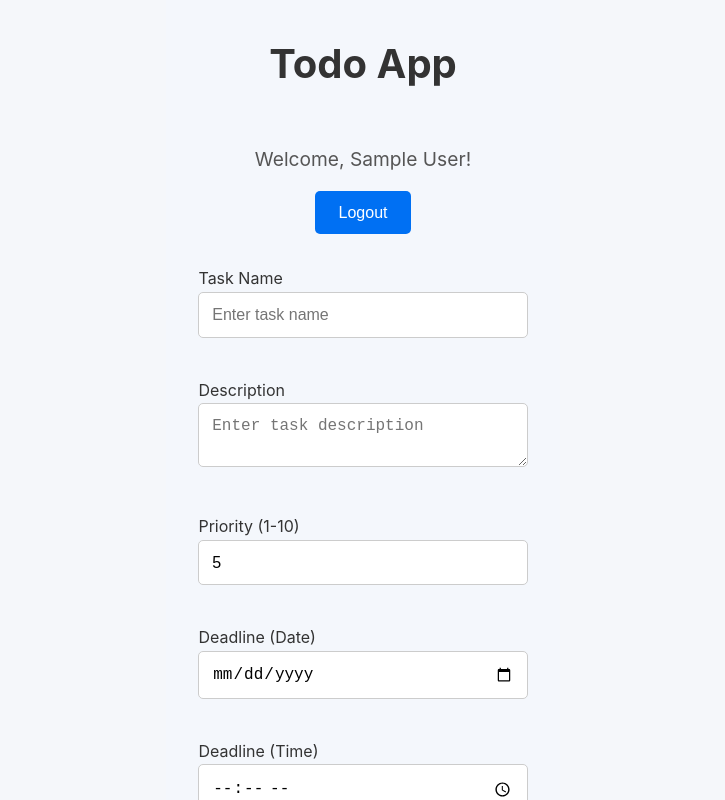
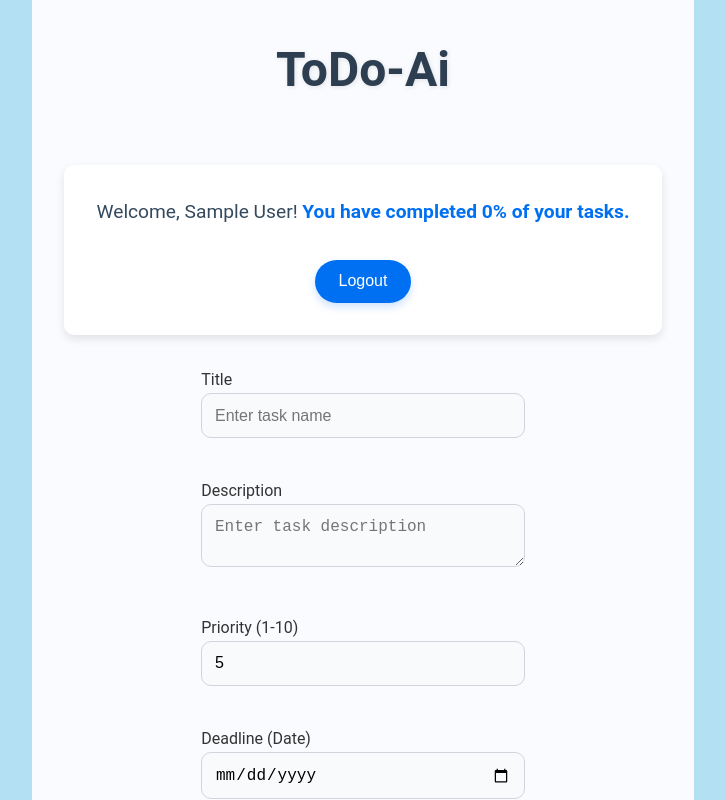
Before and after one commit to Amaze09/todo-frontend, a Next.js app: page / in a window 1280 px wide. Shown: the top 800 px of the page, without its empty margins (277-1002 px from the left). Built offline with nearby package versions, Linux system fonts and the light colour scheme; no server answers; sample sign-in values are in the browser's storage.

Commit message:
api integration

```diff
--- a/src/components/TaskForm.tsx
+++ b/src/components/TaskForm.tsx
@@ -1,88 +1,107 @@
-import { useState, useEffect } from 'react'
+import { useState, useEffect } from 'react';
 import React from 'react';
-import { Task } from '../types/task'
+import { Task } from '../types/task';
 
 interface TaskFormProps {
-  task?: Task
-  onSubmit: (task: Task) => void
+  task?: Task;
+  onSubmit: (task: Task) => void;
 }
 
 const TaskForm = ({ task, onSubmit }: TaskFormProps) => {
-  const [title, setTitle] = useState(task?.title || '')
-  const [description, setDescription] = useState(task?.description || '')
-  const [priority, setPriority] = useState(task?.priority || 5)
-  const [date, setDate] = useState(task?.deadline ? task.deadline.split('T')[0] : '')
-  const [time, setTime] = useState(task?.deadline ? task.deadline.split('T')[1]?.slice(0, 5) : '')
-  const [error, setError] = useState<string | null>(null)
+  const [title, setTitle] = useState(task?.title || '');
+  const [description, setDescription] = useState(task?.description || '');
+  const [priority, setPriority] = useState(task?.priority || 5);
+  const [date, setDate] = useState(task?.deadline ? task.deadline.split('T')[0] : '');
+  const [time, setTime] = useState(
+    task?.deadline
+      ? new Date(task.deadline).toLocaleTimeString('en-US', {
+          hour: '2-digit',
+          minute: '2-digit',
+          hour12: false,
+        })
+      : ''
+  );
+  const [error, setError] = useState<string | null>(null);
 
   useEffect(() => {
     if (task) {
-      setTitle(task.title)
-      setDescription(task.description)
-      setPriority(task.priority)
+      setTitle(task.title);
+      setDescription(task.description);
+      setPriority(task.priority);
+
       if (task.deadline) {
-        setDate(task.deadline.split('T')[0])
-        setTime(task.deadline.split('T')[1]?.slice(0, 5))
+        const deadlineDate = new Date(task.deadline);
+        setDate(deadlineDate.toISOString().split('T')[0]); // Local date
+        setTime(
+          deadlineDate.toLocaleTimeString('en-US', {
+            hour: '2-digit',
+            minute: '2-digit',
+            hour12: false,
+          })
+        ); // Local time
       }
     }
-  }, [task])
+  }, [task]);
 
   const handleSubmit = (e: React.FormEvent) => {
-    e.preventDefault()
+    e.preventDefault();
 
     // Validation for required fields
     if (!title.trim()) {
-      setError('Task Name is required.')
-      return
+      setError('Task Name is required.');
+      return;
     }
     if (!description.trim()) {
-      setError('Description is required.')
-      return
+      setError('Description is required.');
+      return;
     }
     if (!priority || priority < 1 || priority > 10) {
-      setError('Priority must be a number between 1 and 10.')
-      return
+      setError('Priority must be a number between 1 and 10.');
+      return;
     }
     if (!date || !time) {
-      setError('Deadline (date and time) is required.')
-      return
+      setError('Deadline (date and time) is required.');
+      return;
     }
 
-    // Combine date and time into ISO string
-    const deadline = new Date(`${date}T${time}`).toISOString()
+    // Combine date and time as local time
+    const [hours, minutes] = time.split(':').map(Number);
+    const localDeadline = new Date(date); // Start with the date
+    localDeadline.setHours(hours, minutes); // Set hours and minutes as local time
 
     // Submit the form if all fields are valid
     onSubmit({
+      id: task?.id,
       title: title.trim(),
       description: description.trim(),
       priority,
-      deadline,
-      completed: false,
-    })
+      deadline: localDeadline.toISOString(), // Convert to ISO string for backend
+      completed: task?.completed || false,
+    });
 
     // Reset the form
-    setTitle('')
-    setDescription('')
-    setPriority(5)
-    setDate('')
-    setTime('')
-    setError(null)
-  }
+    setTitle('');
+    setDescription('');
+    setPriority(5);
+    setDate('');
+    setTime('');
+    setError(null);
+  };
 
   return (
     <form onSubmit={handleSubmit} className="task-form">
       {error && <p className="form-error">{error}</p>}
 
       <label className="form-label">
-        Task Name
+        Title
         <input
           type="text"
           className="form-input"
           placeholder="Enter task name"
           value={title}
           onChange={(e) => {
-            setTitle(e.target.value)
-            setError(null) // Clear error when the user types
+            setTitle(e.target.value);
+            setError(null); // Clear error when the user types
           }}
         />
       </label>
@@ -94,8 +113,8 @@ const TaskForm = ({ task, onSubmit }: TaskFormProps) => {
           placeholder="Enter task description"
           value={description}
           onChange={(e) => {
-            setDescription(e.target.value)
-            setError(null) // Clear error when the user types
+            setDescription(e.target.value);
+            setError(null); // Clear error when the user types
           }}
         />
       </label>
@@ -109,8 +128,8 @@ const TaskForm = ({ task, onSubmit }: TaskFormProps) => {
           max="10"
           value={priority}
           onChange={(e) => {
-            setPriority(Number(e.target.value))
-            setError(null) // Clear error when the user types
+            setPriority(Number(e.target.value));
+            setError(null); // Clear error when the user types
           }}
         />
       </label>
@@ -122,8 +141,8 @@ const TaskForm = ({ task, onSubmit }: TaskFormProps) => {
           className="form-input"
           value={date}
           onChange={(e) => {
-            setDate(e.target.value)
-            setError(null) // Clear error when the user selects a date
+            setDate(e.target.value);
+            setError(null); // Clear error when the user selects a date
           }}
         />
       </label>
@@ -135,8 +154,8 @@ const TaskForm = ({ task, onSubmit }: TaskFormProps) => {
           className="form-input"
           value={time}
           onChange={(e) => {
-            setTime(e.target.value)
-            setError(null) // Clear error when the user selects a time
+            setTime(e.target.value);
+            setError(null); // Clear error when the user selects a time
           }}
         />
       </label>
@@ -145,7 +164,7 @@ const TaskForm = ({ task, onSubmit }: TaskFormProps) => {
         {task ? 'Update Task' : 'Add Task'}
       </button>
     </form>
-  )
-}
+  );
+};
 
-export default TaskForm
+export default TaskForm;
--- a/src/pages/index.tsx
+++ b/src/pages/index.tsx
@@ -42,8 +42,8 @@ const Home = () => {
 
   const editTask = async (updatedTask: Task) => {
     try {
-      const response = await fetch(`http://localhost:8080/api/tasks/${updatedTask.id}`, {
-        method: 'PUT',
+      const response = await fetch('http://localhost:8080/api/updateTask', {
+        method: 'POST',
         headers: {
           'Content-Type': 'application/json',
         },
@@ -61,7 +61,7 @@ const Home = () => {
 
   const deleteTask = async (taskId: string) => {
     try {
-      await fetch(`http://localhost:8080/api/tasks/${taskId}`, {
+      await fetch(`http://localhost:8080/api/deleteTask/${taskId}`, {
         method: 'DELETE',
       })
       setTasks((prevTasks) => prevTasks.filter((task) => task.id !== taskId))
@@ -72,8 +72,8 @@ const Home = () => {
 
   const completeTask = async (taskId: string) => {
     try {
-      const response = await fetch(`http://localhost:8080/api/tasks/complete/${taskId}`, {
-        method: 'PUT',
+      const response = await fetch(`http://localhost:8080/api/setComplete/${taskId}`, {
+        method: 'POST',
       })
       const completedTask = await response.json()
       setTasks((prevTasks) =>
@@ -88,6 +88,12 @@ const Home = () => {
     signOut({ callbackUrl: '/login' }) // Redirect to the login page after logout
   }
 
+  const calculateCompletionPercentage = () => {
+    const totalTasks = tasks.length
+    const completedTasks = tasks.filter((task) => task.completed).length
+    return totalTasks > 0 ? Math.round((completedTasks / totalTasks) * 100) : 0
+  }
+
   useEffect(() => {
     if (session) {
       fetchTasks()
@@ -96,11 +102,16 @@ const Home = () => {
 
   return (
     <div className={styles.container}>
-      <h1 className={styles.title}>Todo App</h1>
+      <h1 className={styles.title}>ToDo-Ai</h1>
 
       {session ? (
         <div className={styles.sessionInfo}>
-          <p className={styles.welcome}>Welcome, {session.user?.name}!</p>
+          <p className={styles.welcome}>
+            Welcome, {session.user?.name}!{' '}
+            <span className={styles.stats}>
+              You have completed {calculateCompletionPercentage()}% of your tasks.
+            </span>
+          </p>
           <button className={styles.logoutButton} onClick={handleLogout}>
             Logout
           </button>
--- a/src/pages/login.tsx
+++ b/src/pages/login.tsx
@@ -33,7 +33,7 @@ const LoginPage = () => {
 
   return (
     <div className={styles.container}>
-      <h1 className={styles.title}>Login</h1>
+      <h1 className={styles.title}>ToDo-Ai</h1>
       <form onSubmit={handleSubmit(onSubmit)} className={styles.form}>
         <input
           className={styles.inputField}
--- a/src/styles/Home.module.css
+++ b/src/styles/Home.module.css
@@ -1,18 +1,23 @@
 /* src/styles/Home.module.css */
+
 .container {
   display: flex;
   flex-direction: column;
   align-items: center;
   justify-content: center;
   min-height: 100vh;
-  background-color: #f4f7fc;
+  background-color: #f9fbff;
   padding: 2rem;
+  font-family: 'Roboto', sans-serif;
 }
 
 .title {
-  font-size: 2.5rem;
-  font-weight: bold;
-  color: #333;
+  font-size: 3rem;
+  font-weight: 700;
+  color: #2c3e50;
+  text-align: center;
+  margin-bottom: 1.5rem;
+  text-shadow: 1px 1px 5px rgba(0, 0, 0, 0.1);
 }
 
 .sessionInfo {
@@ -20,43 +25,101 @@
   flex-direction: column;
   align-items: center;
   margin-top: 2rem;
+  background-color: #ffffff;
+  padding: 2rem;
+  border-radius: 10px;
+  box-shadow: 0 4px 10px rgba(0, 0, 0, 0.1);
+  width: 100%;
+  max-width: 600px;
+}
+
+.welcome {
+  font-size: 1.5rem;
+  margin-bottom: 1rem;
+  color: #34495e;
+  text-align: center;
+}
+
+.notLoggedIn {
+  font-size: 1.2rem;
+  color: #7f8c8d;
+  text-align: center;
+}
+
+.logout-btn {
+  background-color: #e74c3c;
+  color: white;
+  padding: 0.8rem 2rem;
+  border: none;
+  border-radius: 25px;
+  font-size: 1rem;
+  cursor: pointer;
+  transition: transform 0.2s ease, background-color 0.3s ease;
+  margin-top: 1rem;
+  box-shadow: 0 4px 8px rgba(231, 76, 60, 0.2);
+}
+
+.logout-btn:hover {
+  background-color: #c0392b;
+  transform: scale(1.05);
+}
+
+.form-button {
+  background-color: #3498db;
+  color: white;
+  padding: 12px 24px;
+  border: none;
+  border-radius: 25px;
+  font-size: 1rem;
+  cursor: pointer;
+  transition: transform 0.2s ease, background-color 0.3s ease;
+  box-shadow: 0 4px 8px rgba(52, 152, 219, 0.2);
+}
+
+.form-button:hover {
+  background-color: #2980b9;
+  transform: scale(1.05);
+}
+
+.form-button:active {
+  transform: scale(0.98);
+}
+
+@media (max-width: 768px) {
+  .title {
+    font-size: 2.2rem;
+  }
+
+  .sessionInfo {
+    padding: 1.5rem;
   }
 
   .welcome {
     font-size: 1.2rem;
-  margin-bottom: 1rem;
-  color: #555;
   }
 
   .notLoggedIn {
     font-size: 1rem;
-  color: gray;
   }
 
-.logout-btn {
-  background-color: #ff4b5c;
-  color: white;
-  padding: 0.8rem 2rem;
-  border: none;
-  border-radius: 5px;
-  font-size: 1rem;
-  cursor: pointer;
-  transition: all 0.3s ease;
-  margin-top: 1rem;
+  .logout-btn,
+  .form-button {
+    padding: 0.7rem 1.5rem;
+    font-size: 0.9rem;
+  }
 }
 
-.logout-btn:hover {
-  background-color: #e63b4e;
+.sessionInfo {
+  display: flex;
+  align-items: center;
+  gap: 1rem;
 }
 
-.form-button {
-  background-color: #4CAF50;
-  color: white;
-  padding: 10px 20px;
-  border: none;
-  cursor: pointer;
+.welcome {
+  font-size: 1.2rem;
 }
 
-.form-button:hover {
-  background-color: #45a049;
+.stats {
+  font-weight: bold;
+  color: #0070f3;
 }
--- a/src/styles/TaskList.module.css
+++ b/src/styles/TaskList.module.css
@@ -1,54 +1,57 @@
-/* Correctly scoped CSS for TaskList.module.css */
-
-.task-list-container {
-    background-color: white;
-    padding: 2rem;
-    border-radius: 8px;
-    box-shadow: 0 4px 8px rgba(0, 0, 0, 0.1);
-    margin-top: 2rem;
+/* Task Item Styles */
+.task-item {
+  display: flex;
+  justify-content: space-between;
+  align-items: flex-start;
+  padding: 1rem;
+  background: #ffffff;
+  border: 1px solid #e5e7eb;
+  border-radius: 10px;
+  margin-bottom: 1rem;
 }
 
-  .task-list-container ul {
-    list-style-type: none;
-    padding: 0;
-    margin: 0;
+.task-content {
+  flex: 1;
 }
 
-  .task-list-container li {
-    display: flex;
-    justify-content: space-between;
-    align-items: center;
-    padding: 1rem;
-    border-bottom: 1px solid #ddd;
+.task-title {
+  font-weight: bold; /* Bold task title */
+  font-size: 1.2rem; /* Larger font size for the title */
+  color: #333; /* Dark color for the title */
 }
 
-  .task-list-container li:last-child {
-    border-bottom: none;
+.task-title.completed {
+  text-decoration: line-through; /* Strike-through for completed tasks */
+  color: #888; /* Lighter color for completed tasks */
 }
 
-  .task-list-container .delete-btn {
-    background-color: #ff4b5c;
-    color: white;
-    padding: 0.6rem 1.2rem;
+.task-description {
+  font-style: italic; /* Italicize description */
+  color: #666; /* Lighter color for description */
+  margin-top: 0.5rem;
+}
+
+.task-buttons {
+  display: flex;
+  gap: 0.5rem;
+}
+
+button {
+  padding: 0.6rem 1rem;
   border: none;
   border-radius: 5px;
   cursor: pointer;
-    transition: all 0.3s ease;
 }
 
-  .task-list-container .delete-btn:hover {
-    background-color: #e63b4e;
+.edit-button,
+.delete-button,
+.complete-button {
+  background-color: #0070f3;
+  color: white;
 }
 
-  .task-list-container .edit-btn {
-    background-color: #0070f3;
-    color: white;
-    padding: 0.6rem 1.2rem;
-    border: none;
-    border-radius: 5px;
-    margin-right: 0.5rem;
-  }
-
-  .task-list-container .edit-btn:hover {
+.edit-button:hover,
+.delete-button:hover,
+.complete-button:hover {
   background-color: #005bb5;
 }
--- a/src/styles/globals.css
+++ b/src/styles/globals.css
@@ -8,7 +8,7 @@
 body {
   font-family: 'Inter', sans-serif;
   line-height: 1.6;
-    background-color: #f5f7fa;
+  background-color: #b3e0f2; /* Slightly darker cool light blue background */
   color: #333;
   margin: 0;
   padding: 0;
@@ -18,43 +18,45 @@
   min-height: 100vh;
 }
 
-  /* Container styles */
+/* Container Styles */
 .container {
   max-width: 800px;
   width: 90%;
   margin: 2rem auto;
-    background: #fff;
+  background: #ffffff;
   padding: 2rem;
-    border-radius: 10px;
-    box-shadow: 0 4px 8px rgba(0, 0, 0, 0.1);
-    position: relative; /* Allow absolute positioning for children */
+  border-radius: 15px;
+  box-shadow: 0 6px 15px rgba(0, 0, 0, 0.1);
+  position: relative;
 }
 
 /* Header */
 h1 {
-    font-size: 2.5rem;
-    margin-bottom: 1rem;
+  font-size: 3rem;
+  margin-bottom: 1.5rem;
   color: #0070f3;
   text-align: center;
+  text-shadow: 1px 1px 10px rgba(0, 112, 243, 0.2);
 }
 
 /* Logout Button */
 .logout-button {
-    position: absolute; /* Position relative to the container */
+  position: absolute;
   top: 1rem;
   right: 1rem;
-    background-color: #ff4d4f;
+  background-color: #e74c3c;
   color: white;
-    padding: 0.5rem 1rem;
-    font-size: 1rem;
+  padding: 0.6rem 1.2rem;
+  font-size: 0.9rem;
   border: none;
-    border-radius: 5px;
+  border-radius: 20px;
   cursor: pointer;
-    transition: background-color 0.3s ease;
+  transition: transform 0.2s ease, background-color 0.3s ease;
 }
 
 .logout-button:hover {
-    background-color: #d9363e;
+  background-color: #c0392b;
+  transform: scale(1.05);
 }
 
 /* Buttons */
@@ -62,20 +64,22 @@
   display: inline-block;
   padding: 0.8rem 1.5rem;
   background-color: #0070f3;
-    color: #fff;
+  color: #ffffff;
   border: none;
-    border-radius: 5px;
+  border-radius: 25px;
   font-size: 1rem;
   cursor: pointer;
-    transition: background-color 0.3s ease;
+  transition: transform 0.2s ease, background-color 0.3s ease;
+  box-shadow: 0 4px 8px rgba(0, 112, 243, 0.2);
 }
 
 button:hover {
   background-color: #005bb5;
+  transform: scale(1.05);
 }
 
 button:disabled {
-    background-color: #ccc;
+  background-color: #d1d5db;
   cursor: not-allowed;
 }
 
@@ -83,7 +87,7 @@
 form {
   display: flex;
   flex-direction: column;
-    gap: 1.5rem;
+  gap: 1.5rem; /* This ensures space between form elements */
 }
 
 input,
@@ -92,8 +96,10 @@
   width: 100%;
   padding: 0.8rem;
   font-size: 1rem;
-    border: 1px solid #ccc;
-    border-radius: 5px;
+  border: 1px solid #d1d5db;
+  border-radius: 10px;
+  background-color: #f9fafb;
+  transition: border-color 0.3s ease, box-shadow 0.3s ease;
 }
 
 input:focus,
@@ -101,7 +107,7 @@
 select:focus {
   outline: none;
   border-color: #0070f3;
-    box-shadow: 0 0 5px rgba(0, 112, 243, 0.3);
+  box-shadow: 0 0 8px rgba(0, 112, 243, 0.3);
 }
 
 /* Task Form */
@@ -131,10 +137,11 @@
   justify-content: space-between;
   align-items: center;
   padding: 1rem;
-    background: #f9f9f9;
-    border: 1px solid #eee;
-    border-radius: 5px;
+  background: #ffffff;
+  border: 1px solid #e5e7eb;
+  border-radius: 10px;
   margin-bottom: 1rem;
+  box-shadow: 0 4px 8px rgba(0, 0, 0, 0.05);
 }
 
 .task-list li span {
@@ -147,19 +154,19 @@
 }
 
 .task-list .edit-btn {
-    background-color: #ffa500;
+  background-color: #f39c12;
 }
 
 .task-list .edit-btn:hover {
-    background-color: #cc8400;
+  background-color: #d35400;
 }
 
 .task-list .delete-btn {
-    background-color: #ff4b5c;
+  background-color: #e74c3c;
 }
 
 .task-list .delete-btn:hover {
-    background-color: #e63b4e;
+  background-color: #c0392b;
 }
 
 /* Login */
@@ -174,10 +181,10 @@
 .login-form {
   width: 100%;
   max-width: 400px;
-    background: #fff;
+  background: #ffffff;
   padding: 2rem;
-    border-radius: 10px;
-    box-shadow: 0 4px 8px rgba(0, 0, 0, 0.1);
+  border-radius: 15px;
+  box-shadow: 0 6px 15px rgba(0, 0, 0, 0.1);
 }
 
 .login-form input {
```
Also changed, not shown: src/components/TaskList.tsx (+16 -14 lines), src/styles/Login.module.css (+9 -2 lines). Lines whose indentation alone changed are shown as unchanged.
